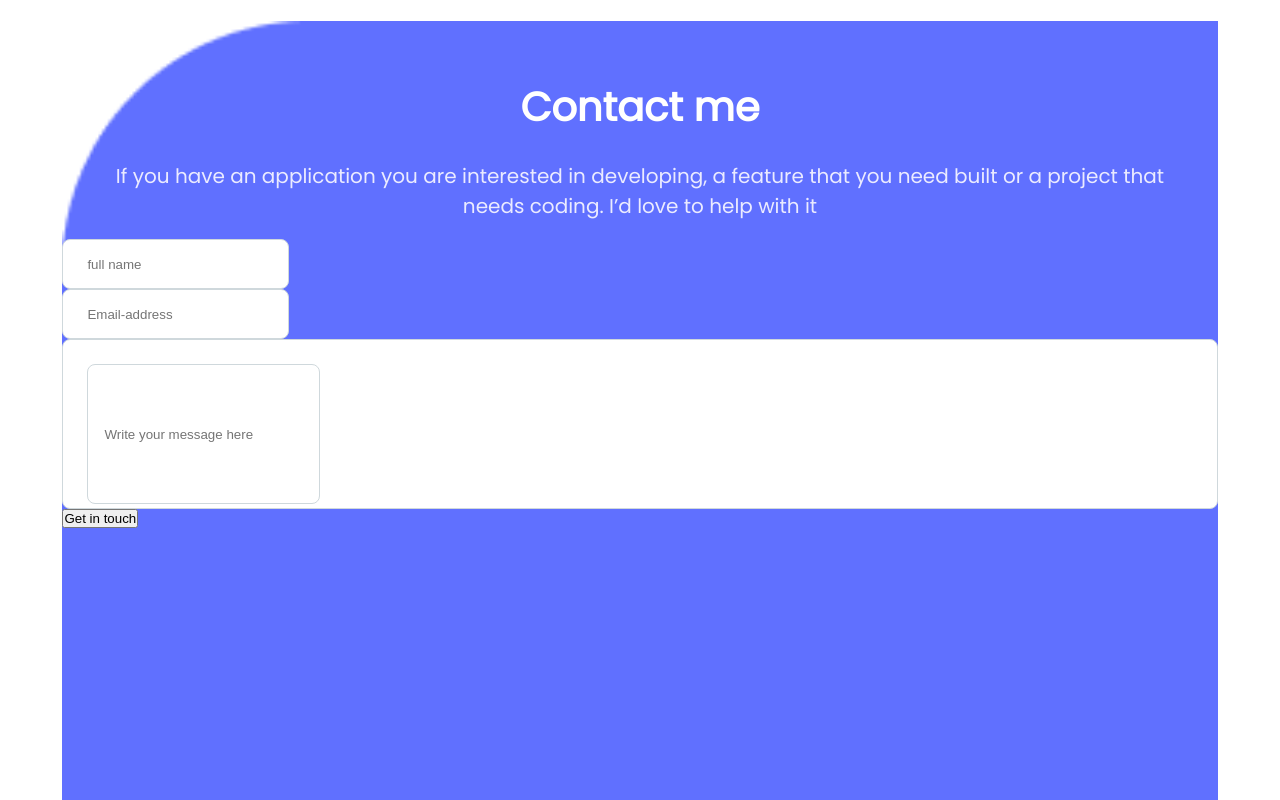
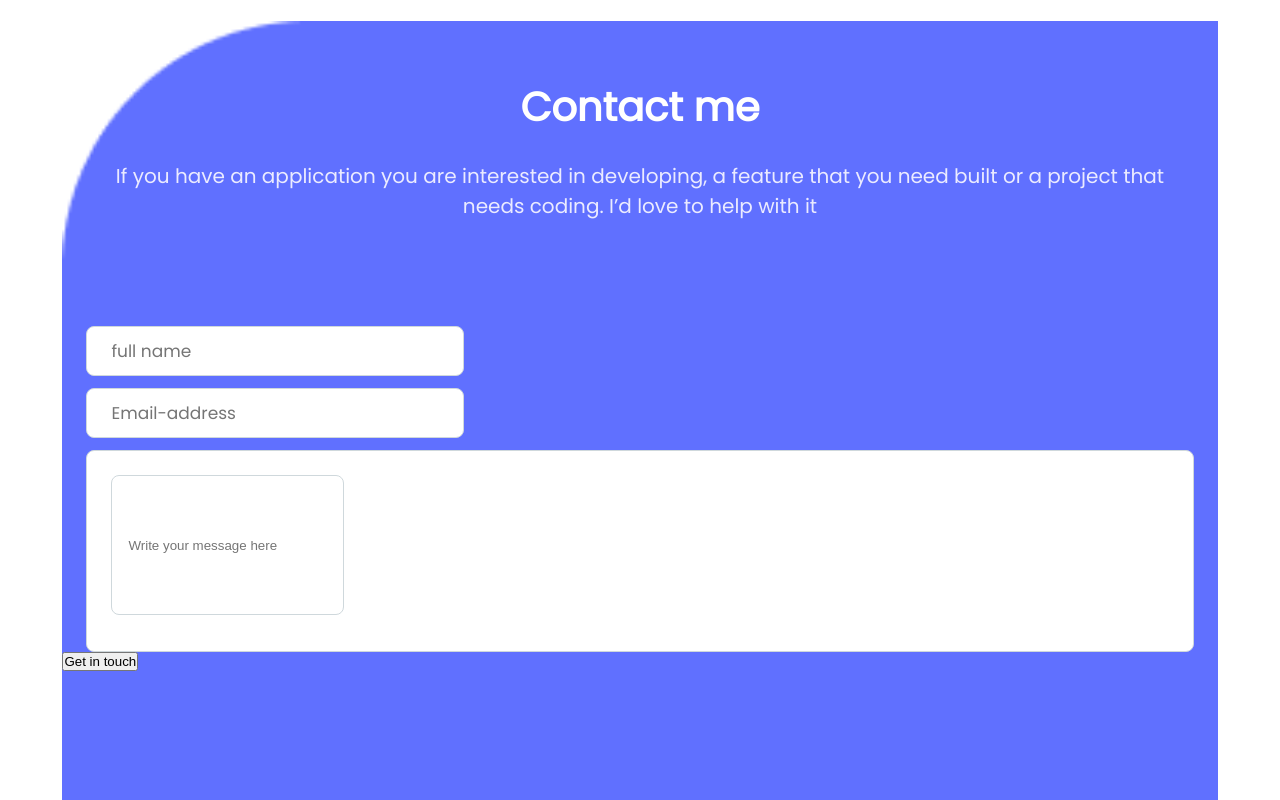
Before and after one commit to francis3400/francis3400.github.io, a website: page index.html in a window 1280 px wide. Shown: the part 3589-4389 px from the top of the page. Drawn offline with Linux system fonts and the light colour scheme.

Commit message:
modified index and style files

```diff
--- a/index.html
+++ b/index.html
@@ -295,7 +295,7 @@
           <div class="container-contact">
              <h3 class="contact-title">Contact me</h3>
              <p class="contact-text">If you have an application you are interested in developing, a feature that you need built or a project that needs coding. I’d love to help with it</p>
-             <form action="https://formspree.io/f/mzbwgkjy" method="POST">
+             <form  action="https://formspree.io/f/mzbwgkjy" method="POST" class="form-class">
                 <div><input type="text" maxlength="30" placeholder="full name" class="full-name"required></div>
                 <div><input type="email" placeholder="Email-address" class="email"required></div>
                 <div class="message">
@@ -303,7 +303,7 @@
                 </div>
               </form>
               <div class="getInTouch">
-              <button type="button">Get in touch</button>
+              <button type="button" class="button-fix">Get in touch</button>
               </div>
           </div>
 
--- a/styles.css
+++ b/styles.css
@@ -468,15 +468,14 @@ hr {
   background-repeat: no-repeat;
   background-size: cover;
   height: 779px;
-  display:flex;
+  display: flex;
   flex-direction: column;
-
 }
 
-.contact-title  {
+.contact-title {
   width: 100%;
   height: 56px;
-  font-family: 'Poppins';
+  font-family: 'Poppins', sans-serif;
   font-style: normal;
   font-weight: 700;
   font-size: 40px;
@@ -485,8 +484,7 @@ hr {
   justify-content: center;
   align-content: center;
   text-align: center;
-  color: #FFFFFF;
-
+  color: #ffffff;
 }
 
 .contact-text {
@@ -497,11 +495,10 @@ hr {
   top: 4802px;
   font-size: 20px;
   font-weight: 400;
-  font-family: 'Poppins';
+  font-family: 'Poppins', sans-serif;
   font-style: normal;
-  color: #EBEBFF;
+  color: #ebebff;
   text-align: center;
-
 }
 
 .full-name {
@@ -510,6 +507,12 @@ hr {
   height: 48px;
   border: 1px solid #cfd8dc;
   border-radius: 8px;
+  font-size: 17px;
+  line-height: 20px;
+  font-family: 'Poppins', sans-serif;
+  font-style: normal;
+  font-weight: 400;
+  margin-bottom: 12px;
 }
 
 .email {
@@ -518,6 +521,12 @@ hr {
   height: 48px;
   border: 1px solid #cfd8dc;
   border-radius: 8px;
+  margin-bottom: 12px;
+  font-size: 17px;
+  line-height: 20px;
+  font-family: 'Poppins', sans-serif;
+  font-style: normal;
+  font-weight: 400;
 }
 
 .text-area {
@@ -526,12 +535,21 @@ hr {
   height: 140px;
   border: 1px solid #cfd8dc;
   border-radius: 8px;
+  margin-bottom: 12px;
 }
 
 .message {
   background: #fff;
   padding: 24px;
-  height: 170px;
   border: 1px solid #cfd8dc;
   border-radius: 8px;
+  width: 100%;
 }
+
+.form-class {
+  padding-top: 87px;
+  margin: 0 24px;
+  display: flex;
+  flex-direction: column;
+  justify-content: space-between;
+}
```
